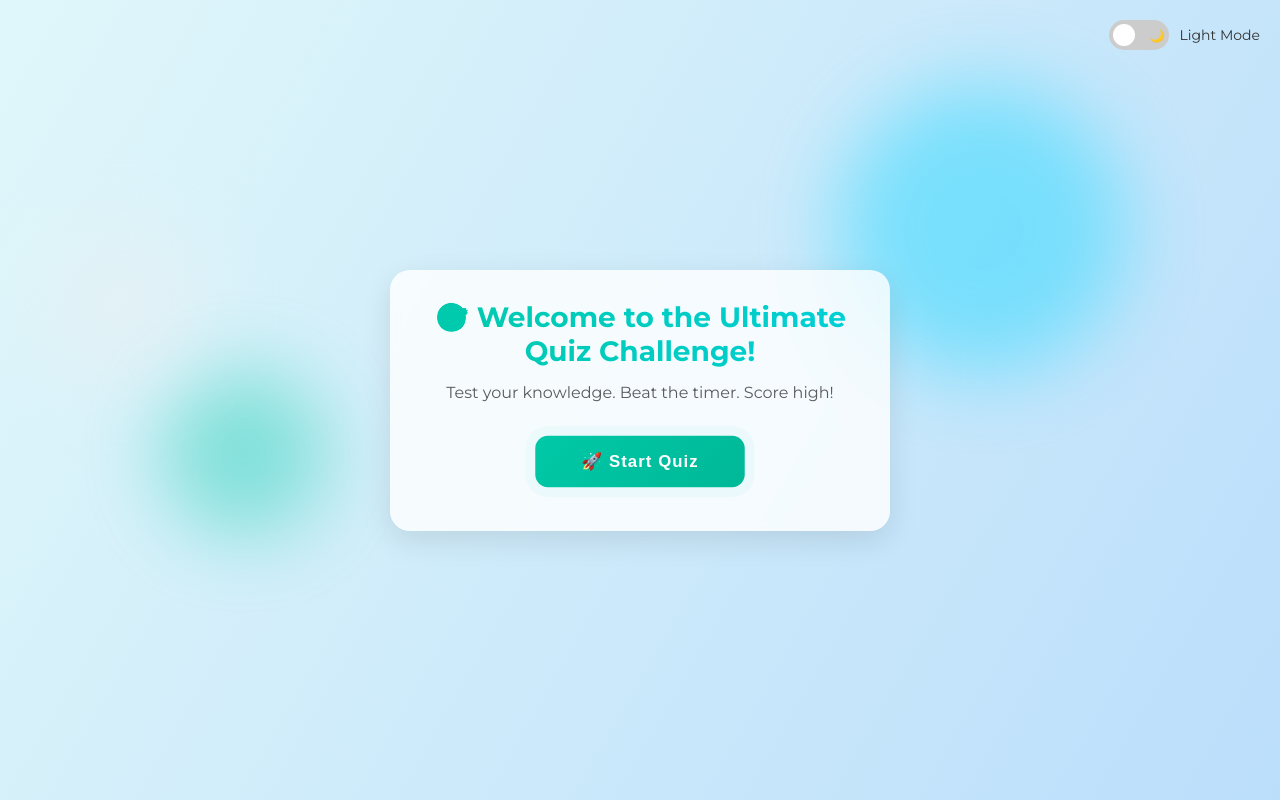
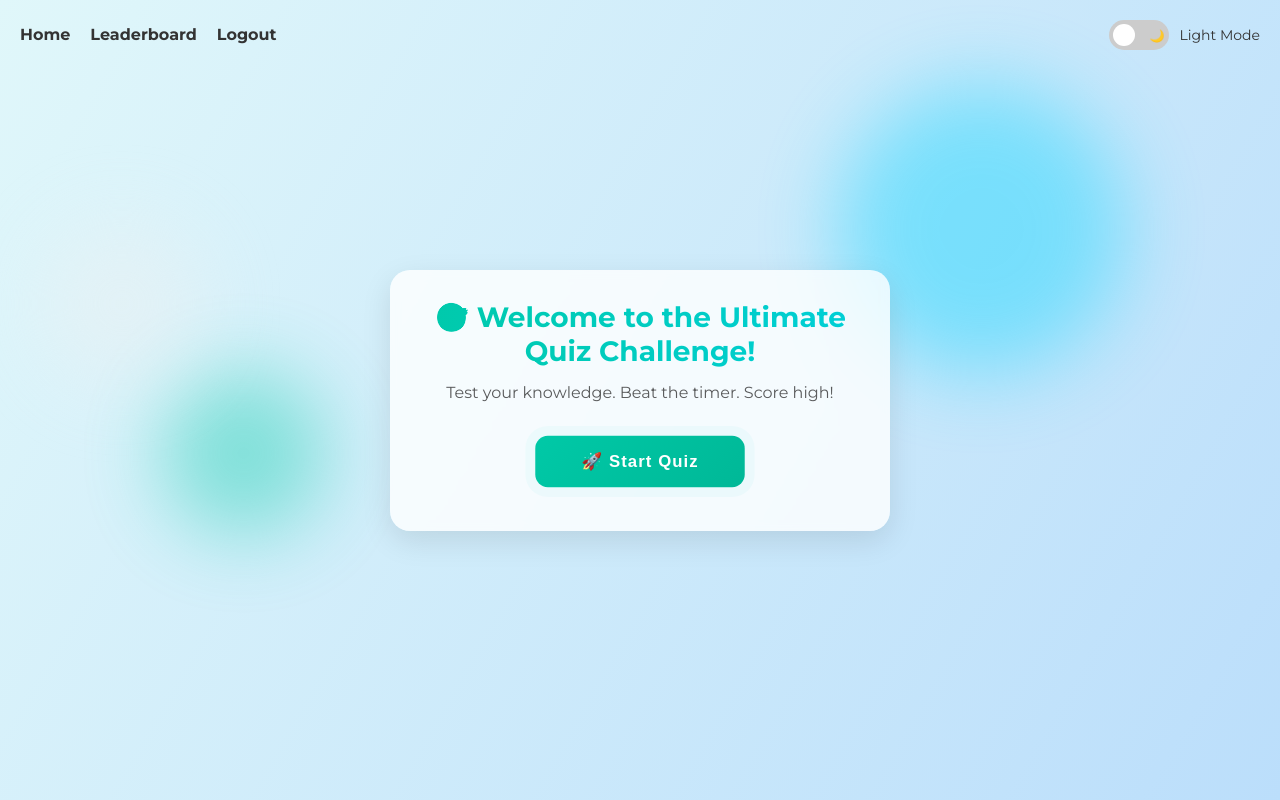
Before and after one commit to GurpreetSingh-21/CSCI355-Project-3, a website: page public/index.html in a window 1280 px wide. Drawn offline with Linux system fonts and the light colour scheme; sample sign-in values are in the browser's storage.

Commit message:
add navbar to home page

```diff
--- a/package.json
+++ b/package.json
@@ -17,6 +17,6 @@
     "mongodb": "^6.16.0"
   },
   "devDependencies": {
-    "nodemon": "^3.1.9"
+    "nodemon": "^3.1.10"
   }
 }
--- a/public/index.html
+++ b/public/index.html
@@ -7,6 +7,14 @@
   <link rel="stylesheet" href="style.css" />
 </head>
 <body class="light-mode">
+
+    <nav class="navbar">
+      <ul class="nav-links">
+        <li><a href="./index.html" id="nav-home">Home</a></li>
+        <li><a href="./leaderboard.html" id="nav-leaderboard">Leaderboard</a></li>
+        <li><a href="./login.html" id="nav-logout">Logout</a></li>
+      </ul>
+    </nav>
 
     <div class="mode-toggle">
       <label class="switch">
@@ -74,6 +82,15 @@
         modeText.textContent = isDark ? 'Dark Mode' : 'Light Mode';
         localStorage.setItem('theme', isDark ? 'dark' : 'light');
       });
+
+      document.getElementById("nav-logout")?.addEventListener("click", () => {
+      localStorage.removeItem("quizUser");
+      localStorage.removeItem("score");
+      localStorage.removeItem("total");
+      localStorage.removeItem("quizTime");
+      localStorage.removeItem("quizDate");
+      window.location.href = "login.html"; // or "signup.html"
+      });
     });
   </script>
 </body>
--- a/public/style.css
+++ b/public/style.css
@@ -13,6 +13,7 @@ body {
   align-items: center;
   height: 100vh;
   margin: 0;
+  padding: 0;
   transition: background-color 0.5s ease, color 0.5s ease;
   overflow: hidden;
   position: relative;
@@ -809,6 +810,39 @@ h1 {
   box-shadow: 0 2px 5px rgba(0, 201, 167, 0.3);
 }
 
+/* Make topbar fill width and align left/right */
+.navbar {
+  position: fixed; /* Keeps the navbar fixed at the top of the page */
+  top: 0; /* Position it at the top */
+  left: 0; /* Align to the left edge */
+  width: 100%; /* Ensure it stretches across the entire width */
+  display: flex;
+  justify-content: space-between; /* Keeps the light mode button on the right and other items on the left */
+  align-items: center;
+  background-color: linear-gradient(120deg, #e0f7fa, #bbdefb);
+  padding: 25px 20px;
+  color: #333;
+  z-index: 1000; /* Ensures the navbar stays on top of other elements */
+}
+
+.nav-links {
+  display: flex;
+  list-style: none;
+  gap: 20px;
+  margin: 0;
+  padding: 0;
+}
+
+.nav-links li a {
+  color: #333;
+  text-decoration: none;
+  font-weight: bold;
+}
+
+.nav-links li a:hover {
+  text-decoration: underline;
+}
+
 /* Responsive adjustments */
 @media (max-width: 768px) {
   .container {
```
Also changed, not shown: 1 other file. Lines whose indentation alone changed are shown as unchanged.
